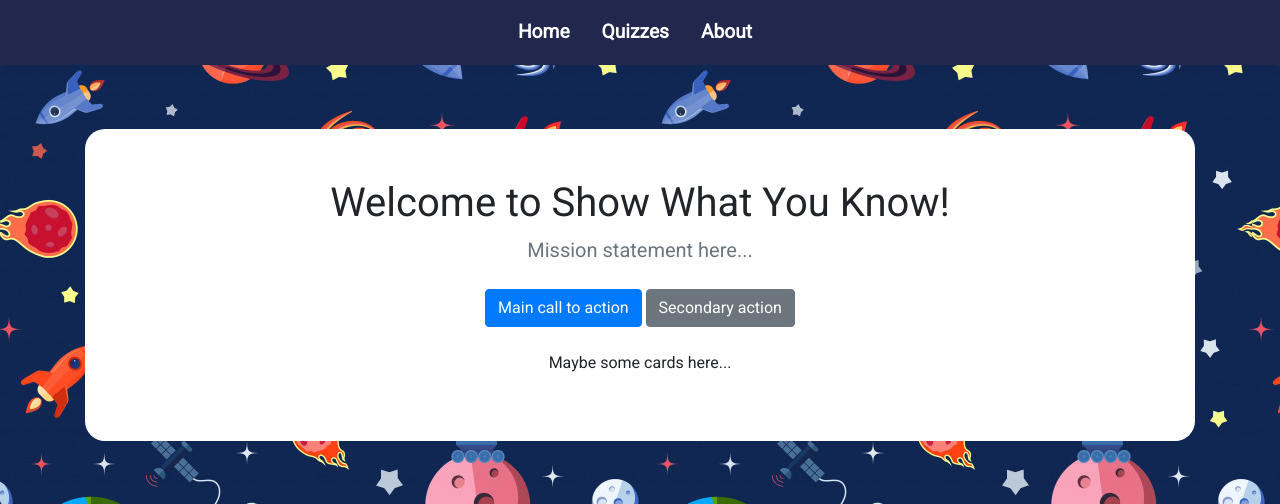
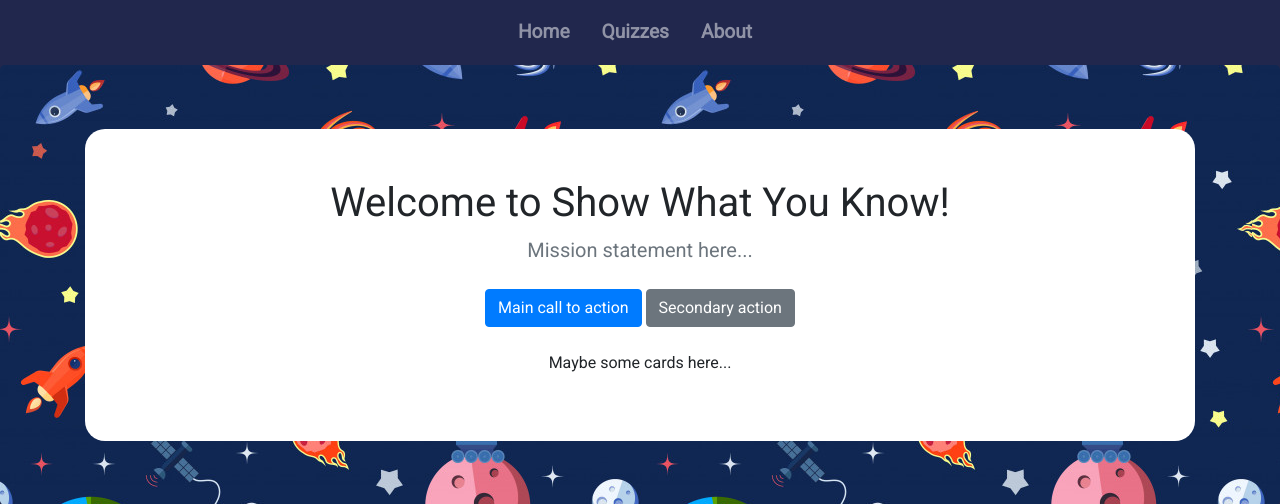
Before and after one commit to jakecupani/INFM603, a Django app: page / in a window 1280 px wide. Shown: the top 504 px of the page. Run offline with Django 3.2, Linux system fonts and the light colour scheme.

Commit message:
nav css changes

```diff
--- a/nasaswyk/nasaswyk/static/css/main.css
+++ b/nasaswyk/nasaswyk/static/css/main.css
@@ -8,9 +8,8 @@ footer span {
 }
 
 body {
-    font-family: 'Roboto', sans-serif;
+  font-family: "Roboto", sans-serif;
   background-color: #21274d;
-
 }
 
 nav {
@@ -18,14 +17,13 @@ nav {
   background-color: #21274d;
 }
 
-
 .nav-masthead a {
-    color: rgba(255, 255, 255, .5);
+  color: rgba(255, 255, 255, 0.5);
   font-size: larger;
   font-weight: bold;
 }
 
 .nav-masthead a:hover {
   color: white;
-
+  text-decoration: underline;
 }
--- a/nasaswyk/nasaswyk/templates/index.html
+++ b/nasaswyk/nasaswyk/templates/index.html
@@ -1,6 +1,4 @@
-
-{% extends "base.html" %} {% block content %}
-{% load static %}
+{% extends "base.html" %} {% block content %} {% load static %}
 
 <style>
   #index-content {
@@ -15,13 +13,6 @@
     padding-top: 50px;
     padding-bottom: 50px;
   }
-
-    nav:first-child a{
-        color: white;
-    }
-
-
-
 </style>
 <div id="index-content" class="jumbotron text-center">
   <div class="container">
```
Lines whose indentation alone changed are shown as unchanged.
